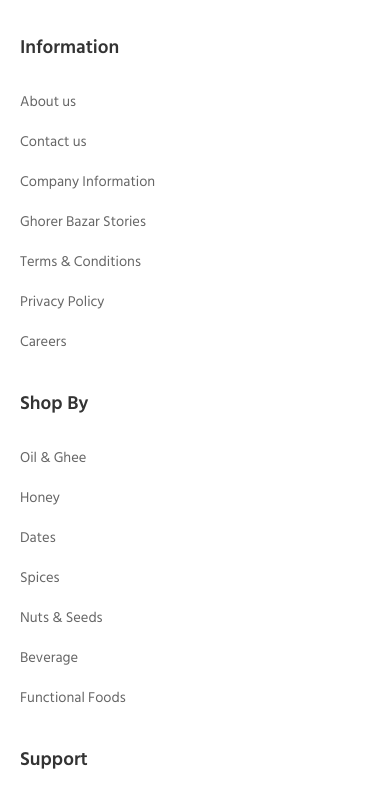
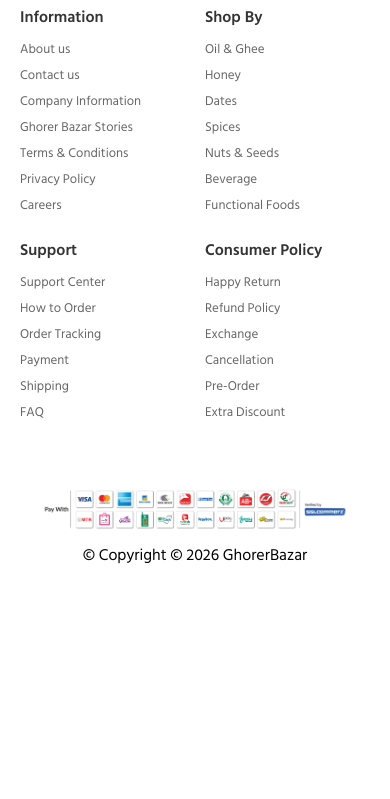
Before and after one commit to alif-ahammed/clone-ghorerbazar, a plain HTML site: page index.html in a window 390 px wide. Shown: the part 4184-4983 px from the top of the page. After the commit the page ends 4837 px from the top, so only its background shows below. Drawn offline with nearby package versions, Linux system fonts and the light colour scheme.

Commit message:
make some change of space and fornt size issues

```diff
--- a/style.css
+++ b/style.css
@@ -1337,8 +1337,21 @@
 }
 
 @media (max-width: 480px) {
-  .footer-links-grid {
+  /* .footer-links-grid {
     grid-template-columns: 1fr;
+  } */
+
+  .footer-column h3 {
+    font-size: 16px;
+    margin-bottom: 5px;
+  }
+
+  .footer-column ul li a {
+    font-size: 13px;
+  }
+
+  .footer-column ul li {
+    margin-bottom: 0px;
   }
 }
 
```
